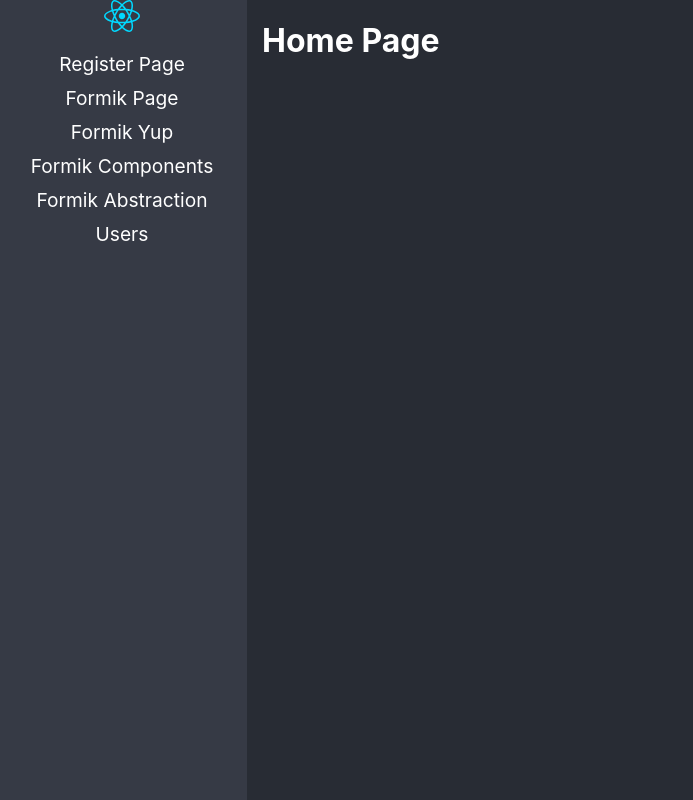
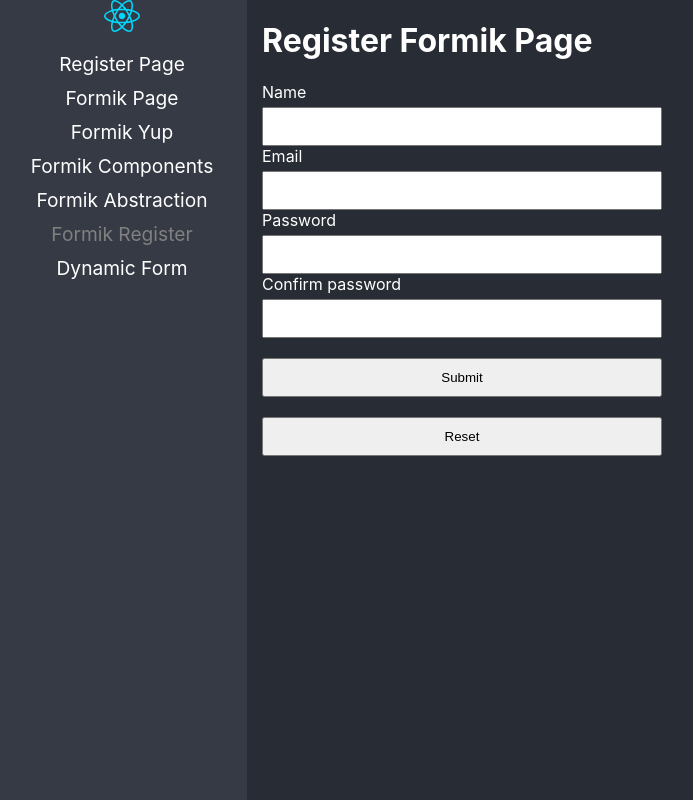
Before and after one commit to Zeev93/base-project, a React (Vite) app: page /formik-register in a window 1280 px wide. Before the commit this address led to /home. Shown: the whole page, without its empty margins (3-696 px from the left). Built offline with nearby package versions, Linux system fonts and the light colour scheme.

Commit message:
Formularios Dinamicos

```diff
--- /dev/null
+++ b/src/03-forms/data/custom-form.json
@@ -0,0 +1,49 @@
+[
+    {
+        "type": "input",
+        "name": "firstName",
+        "placeholder": "Name",
+        "label": "First Name",
+        "value": "",
+        "validations": [
+            { "type": "required", "message": "This field is required "},
+            { "type": "minLength", "value": 5, "message": "Min length is 5"}
+        ]
+    },
+    {
+        "type": "input",
+        "name": "lastName",
+        "placeholder": "Last Name",
+        "label": "Last Name",
+        "value": "",
+        "validations": [
+            { "type": "required", "message": "This field is required "}
+        ]
+    },
+    {
+        "type": "email",
+        "name": "email",
+        "placeholder": "Email",
+        "label": "Email",
+        "value": "",
+        "validations": [
+            { "type": "required", "message": "This field is required " },
+            { "type": "email", "message": "Valid email is required"}
+        ]
+    },
+    {
+        "type": "select",
+        "name": "favoriteGame",
+        "placeholder": "Favorite Game",
+        "label": "Favorite Game",
+        "value": "",
+        "options": [
+            { "id": 1, "label": "Super Smash" },
+            { "id": 2, "label": "Metal Gear" },
+            { "id": 3, "label": "Resident Evil" }
+        ],
+        "validations": [
+            { "type": "required", "message": "This field is required "}
+        ]
+    }
+]
--- /dev/null
+++ b/src/03-forms/pages/DynamicForm.tsx
@@ -0,0 +1,87 @@
+import { Formik, Form } from "formik";
+import { MySelect, MyTextInput } from "../components";
+import formJson from '../data/custom-form.json'
+import * as Yup from 'yup';
+
+const initialValues: {[ key: string] : any } = {}
+const requiredFields: {[ key: string] : any } = {}
+
+for (const input of formJson){
+    initialValues[ input.name ] = input.value
+    if( !input.validations ) continue;
+
+    let schema = Yup.string()
+
+    for( const rule of input.validations){
+        if( rule.type === 'required' ){
+            schema = schema.required(rule.message)
+        }
+        if( rule.type === 'minLength'){
+            schema = schema.min((rule as any).value || 1, rule.message)
+        }
+        if( rule.type === 'email'){
+            schema = schema.email().required(rule.message)
+        }
+    }
+
+    requiredFields[input.name] = schema
+}
+
+const validationSchema = Yup.object({...requiredFields})
+
+
+export const DynamicForm = () => {
+  return (
+    <div>
+        <h1>Dynamic Form</h1>
+
+        <Formik
+            initialValues={initialValues}
+            validationSchema={validationSchema}
+            onSubmit={ (values) => console.log(values) }
+        >
+            {  (formik) => (
+                <Form>
+                    { formJson.map( ({ type, name, placeholder, label, options }) => {
+
+                        if(type === 'input' || type === 'password' || type === 'email'){
+                            return <MyTextInput
+                                key={name}
+                                type={ ( type as any )}
+                                name={name}
+                                label={label}
+                                placeholder={placeholder}
+                            />
+                        } else if( type === 'select'){
+                            return (
+                                <MySelect
+                                    key={name}
+                                    label={label}
+                                    name={name}
+                                >
+                                    <option value="">Select an Option</option>
+                                    {
+                                        options?.map( (opt, i) => (
+                                            <option value={opt.id} key={i}> {opt.label} </option>
+                                        ))
+                                    }
+                                </MySelect>
+                            )
+                        }
+
+
+                        throw new Error(`El type ${type} no es soportado`)
+
+
+                    }) }
+
+                    <button type="submit">
+                        Submit
+                    </button>
+                    <button type="reset">Reset</button>
+                </Form>
+            ) }
+        </Formik>
+    </div>
+  )
+}
--- /dev/null
+++ b/src/03-forms/pages/RegisterFormikPage.tsx
@@ -0,0 +1,56 @@
+
+import '../styles/styles.css'
+
+import { Field, Form, ErrorMessage, Formik} from 'formik'
+import * as Yup from 'yup'
+
+export const RegisterFormikPage = () => {
+
+    return (
+        <div>
+            <h1> Register Formik Page </h1>
+
+
+            <Formik
+                initialValues={{
+                    name: '',
+                    email: '',
+                    password1: '',
+                    password2: ''
+                }}
+                onSubmit={ ( e ) => console.log(e) }
+                validationSchema={
+                    Yup.object({
+                        name: Yup.string().max(15).min(2).required('Required'),
+                        email: Yup.string().email().required('Required'),
+                        password1: Yup.string().min(6).required('Required'),
+                        password2: Yup.string().oneOf([Yup.ref('password1'), null], 'Passwords don"t match').required('Required')
+                    })
+                }
+            >
+                { ({handleReset}) => (
+                    <Form>
+                        <label htmlFor="name">Name</label>
+                        <Field name="name" type="text"/>
+                        <ErrorMessage name="name" component="span"/>
+
+                        <label htmlFor="email">Email</label>
+                        <Field name="email" type="email"/>
+                        <ErrorMessage name="email" component="span"/>
+
+                        <label htmlFor="password1">Password</label>
+                        <Field name="password1" type="password"/>
+                        <ErrorMessage name="password1" component="span"/>
+
+                        <label htmlFor="password2">Confirm password</label>
+                        <Field name="password2" type="password"/>
+                        <ErrorMessage name="password2" component="span"/>
+
+                        <button type='submit'>Submit</button>
+                        <button type="reset">Reset</button>
+                    </Form>
+                )}
+            </Formik>
+        </div>
+     );
+}
--- a/src/03-forms/pages/index.ts
+++ b/src/03-forms/pages/index.ts
@@ -1,3 +1,5 @@
+export { DynamicForm } from './DynamicForm';
+export { RegisterFormikPage } from './RegisterFormikPage';
 export { RegisterPage } from './RegisterPage';
 export { FormikBasicPage } from "./FormikBasicPage";
 export { FormikYupPage } from './FormikYupPage';
--- a/src/routes/Navigation.tsx
+++ b/src/routes/Navigation.tsx
@@ -1,13 +1,16 @@
 import { BrowserRouter, Routes, Route, NavLink, Navigate } from "react-router-dom"
 
 import logo from '../assets/react.svg'
+
 
 import {
     RegisterPage,
     FormikBasicPage,
     FormikYupPage,
     FormikComponents,
-    FormikAbstraction
+    FormikAbstraction,
+    RegisterFormikPage,
+    DynamicForm
 } from '../03-forms/pages';
 
 export const Navigation = () => {
@@ -34,7 +37,10 @@ export const Navigation = () => {
                         <NavLink to="/formik-abstraction" className={ ({ isActive }) => isActive? 'nav-active' : '' } >Formik Abstraction</NavLink>
                     </li>
                     <li>
-                        <NavLink to="/users" className={ ({ isActive }) => isActive? 'nav-active' : '' } >Users</NavLink>
+                        <NavLink to="/formik-register" className={ ({ isActive }) => isActive? 'nav-active' : '' } >Formik Register</NavLink>
+                    </li>
+                    <li>
+                        <NavLink to="/dynamic-form" className={ ({ isActive }) => isActive? 'nav-active' : '' } >Dynamic Form</NavLink>
                     </li>
                 </ul>
             </nav>
@@ -47,6 +53,8 @@ export const Navigation = () => {
                 <Route path="formik-yup" element={<FormikYupPage/>} />
                 <Route path="formik-components" element={<FormikComponents/>} />
                 <Route path="formik-abstraction" element={<FormikAbstraction/>} />
+                <Route path="formik-register" element={<RegisterFormikPage/>} />
+                <Route path="dynamic-form" element={<DynamicForm/>} />
                 <Route path="/*" element={<Navigate to="/home" replace/>} />
             </Routes>
         </div>
```
